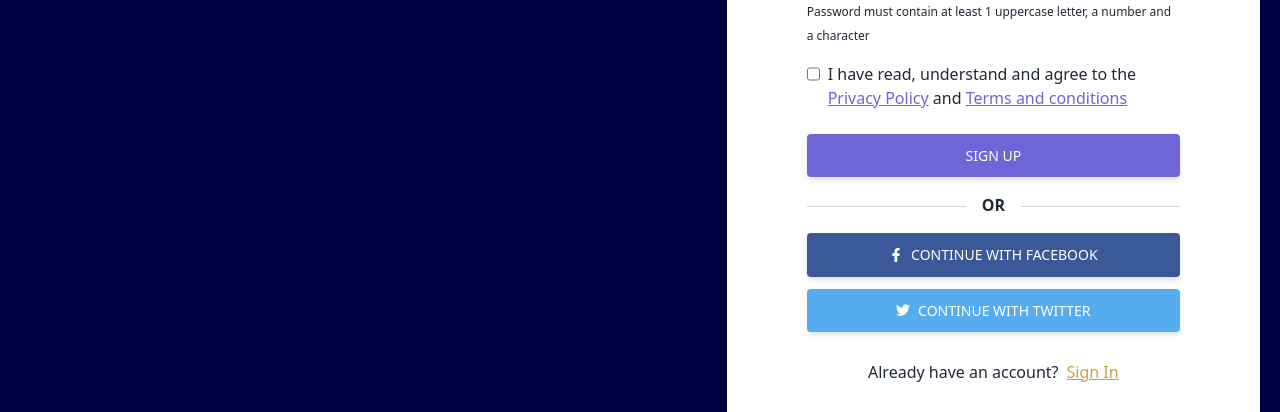
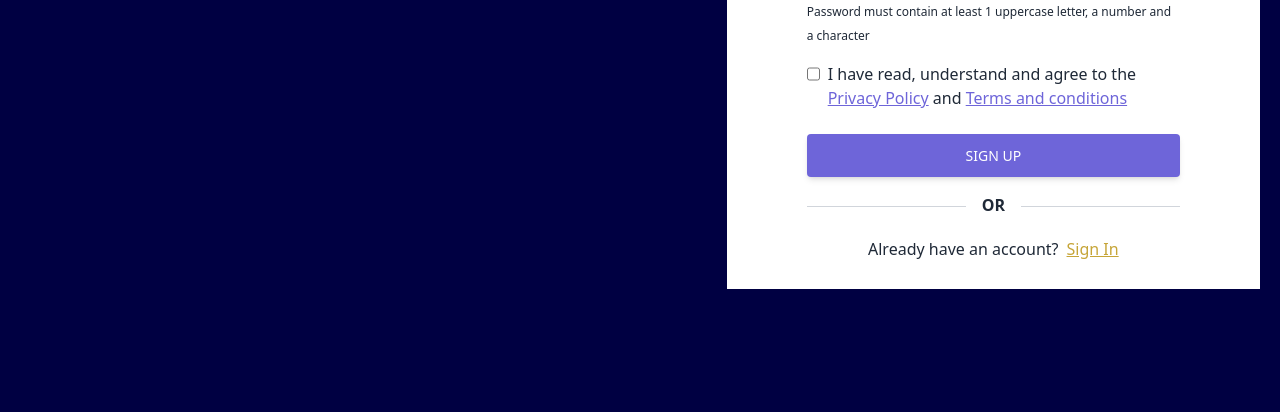
Before and after one commit to PEeGEe21/piggyfi-pages-demo, a plain HTML site: page signup.html in a window 1280 px wide. Shown: the part 596-1008 px from the top of the page. After the commit the page ends 885 px from the top, so only its background shows below. Drawn offline with nearby package versions, Linux system fonts and the light colour scheme.

Commit message:
changes to signup

```diff
--- a/signup.html
+++ b/signup.html
@@ -129,7 +129,7 @@
                   <p class="text-center font-semibold mx-4 mb-0">OR</p>
                 </div>
 
-                <a
+                <!-- <a
                   class="px-7 py-3 text-white font-medium text-sm leading-snug uppercase rounded shadow-md hover:shadow-lg focus:shadow-lg focus:outline-none focus:ring-0 active:shadow-lg transition duration-150 ease-in-out w-full flex justify-center items-center mb-3"
                   style="background-color: #3b5998"
                   href="#!"
@@ -137,13 +137,11 @@
                   data-mdb-ripple="true"
                   data-mdb-ripple-color="light"
                 >
-                  <!-- Facebook -->
                   <svg
                     xmlns="http://www.w3.org/2000/svg"
                     viewBox="0 0 320 512"
                     class="w-3.5 h-3.5 mr-2"
                   >
-                    <!--! Font Awesome Pro 6.0.0 by @fontawesome - https://fontawesome.com License - https://fontawesome.com/license (Commercial License) Copyright 2022 Fonticons, Inc. -->
                     <path
                       fill="currentColor"
                       d="M279.14 288l14.22-92.66h-88.91v-60.13c0-25.35 12.42-50.06 52.24-50.06h40.42V6.26S260.43 0 225.36 0c-73.22 0-121.08 44.38-121.08 124.72v70.62H22.89V288h81.39v224h100.17V288z"
@@ -157,19 +155,17 @@
                   data-mdb-ripple="true"
                   data-mdb-ripple-color="light"
                 >
-                  <!-- Twitter -->
                   <svg
                     xmlns="http://www.w3.org/2000/svg"
                     viewBox="0 0 512 512"
                     class="w-3.5 h-3.5 mr-2"
                   >
-                    <!--! Font Awesome Pro 6.0.0 by @fontawesome - https://fontawesome.com License - https://fontawesome.com/license (Commercial License) Copyright 2022 Fonticons, Inc. -->
                     <path
                       fill="currentColor"
                       d="M459.37 151.716c.325 4.548.325 9.097.325 13.645 0 138.72-105.583 298.558-298.558 298.558-59.452 0-114.68-17.219-161.137-47.106 8.447.974 16.568 1.299 25.34 1.299 49.055 0 94.213-16.568 130.274-44.832-46.132-.975-84.792-31.188-98.112-72.772 6.498.974 12.995 1.624 19.818 1.624 9.421 0 18.843-1.3 27.614-3.573-48.081-9.747-84.143-51.98-84.143-102.985v-1.299c13.969 7.797 30.214 12.67 47.431 13.319-28.264-18.843-46.781-51.005-46.781-87.391 0-19.492 5.197-37.36 14.294-52.954 51.655 63.675 129.3 105.258 216.365 109.807-1.624-7.797-2.599-15.918-2.599-24.04 0-57.828 46.782-104.934 104.934-104.934 30.213 0 57.502 12.67 76.67 33.137 23.715-4.548 46.456-13.32 66.599-25.34-7.798 24.366-24.366 44.833-46.132 57.827 21.117-2.273 41.584-8.122 60.426-16.243-14.292 20.791-32.161 39.308-52.628 54.253z"
                     /></svg>Continue with Twitter
-                </a>
-                <div class="flex items-center justify-center mt-7">
+                </a> -->
+                <div class="flex items-center justify-center mt-5">
                     <span class="">Already have an account?</span>
                     <a class=" text-tertiary ml-2 underline" href="login.html">Sign In</a>
                 </div>
```
